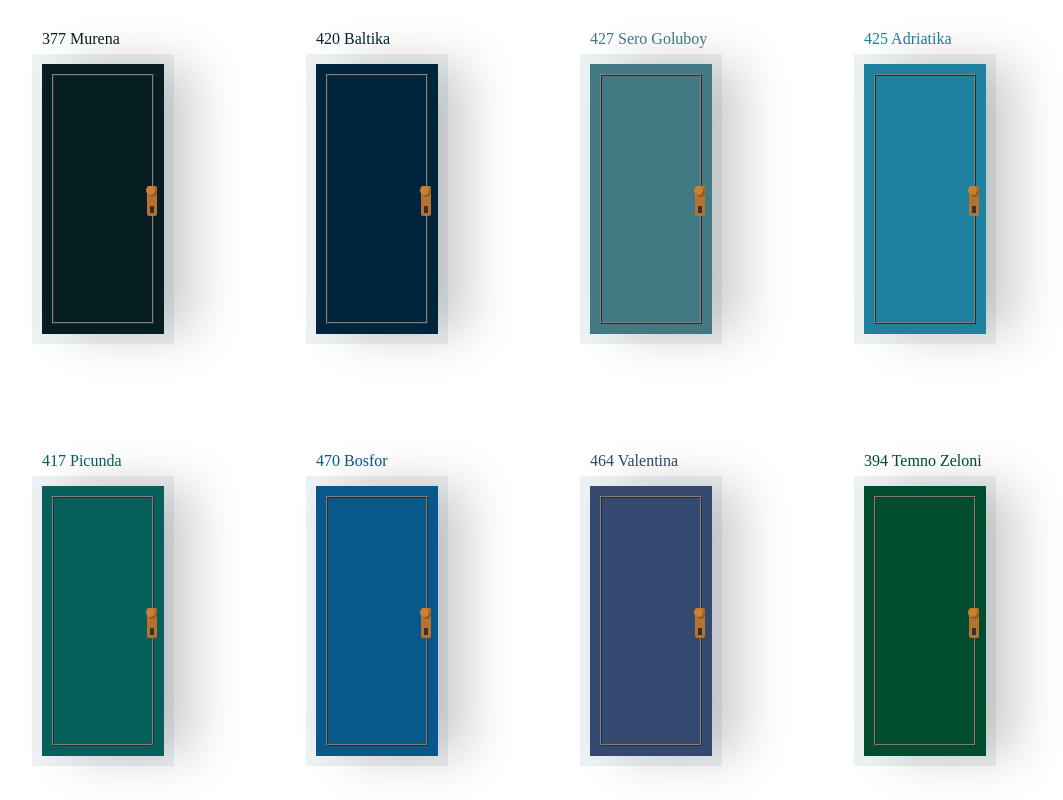
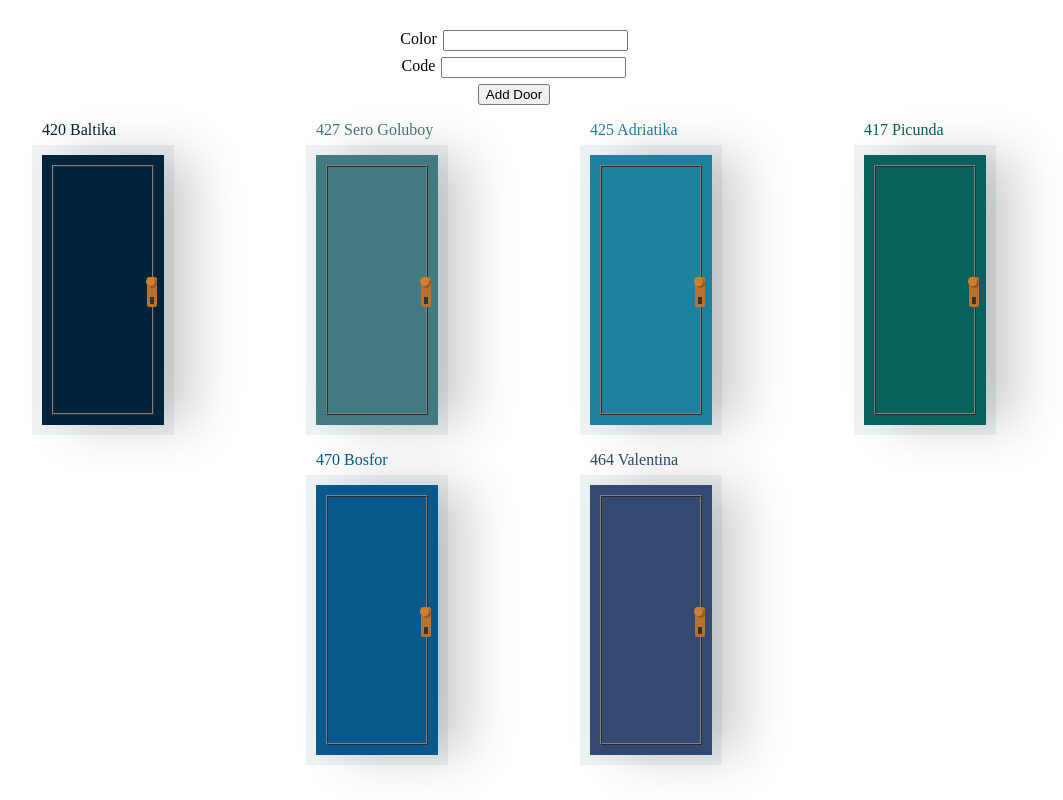
Before and after one commit to narek1993x/door-colors, a React (Vite) app: page / in a window 1280 px wide. Shown: the top 800 px of the page, without its empty margins (126-1189 px from the left). Built offline with nearby package versions, Linux system fonts and the light colour scheme.

Commit message:
Add ability to create new doors

```diff
--- a/src/App.css
+++ b/src/App.css
@@ -5,14 +5,25 @@
 }
 
 .doors {
-  --gap: 152px;
   display: flex;
   justify-content: center;
   flex-wrap: wrap;
-  margin: calc(-1 * var(--gap)) 0 0 calc(-1 * var(--gap));
-  width: calc(100% + var(--gap));
+  width: 100%;
+  gap: 60px 152px;
 }
 
-.doors > * {
-  margin: var(--gap) 0 0 var(--gap);
+.create-door {
+  display: flex;
+  flex-direction: column;
+  align-items: center;
+  margin-bottom: 16px;
 }
+
+.create-door-input {
+  display: flex;
+  margin-bottom: 6px;
+}
+
+.create-door-input label {
+  margin-right: 6px;
+}
--- a/src/App.tsx
+++ b/src/App.tsx
@@ -1,19 +1,43 @@
+import * as React from "react";
 import { Door } from "./components/Door";
 import "./App.css";
 
 function App() {
+  const [doors, setDoors] = React.useState([
+    { color: "#00243C", code: "420 Baltika" },
+    { color: "#437983", code: "427 Sero Goluboy" },
+    { color: "#1E819E", code: "425 Adriatika" },
+    { color: "#08605D", code: "417 Picunda" },
+    { color: "#08588C", code: "470 Bosfor" },
+    { color: "#34496F", code: "464 Valentina" },
+  ]);
+  const [newDoor, setNewDoor] = React.useState({ color: "", code: ""});
+
+
+  const handleNewDoor = (event) => {
+    setNewDoor(oldDoor => ({ ...oldDoor, [event.target.name]: event.target.value}));
+  }
+
+  const handleAddDoor = () => {
+    setDoors(oldDoors => ([newDoor, ...oldDoors]));
+    setNewDoor({ color: "", code: ""});
+  }
+
   return (
     <div className="App">
+      <div className="create-door">
+        <div className="create-door-input">
+          <label for="color">Color</label>
+          <input type="string" value={newDoor.color} name="color" id="color" onChange={handleNewDoor} />
+        </div>
+        <div className="create-door-input">
+          <label for="code">Code</label>
+          <input type="string" value={newDoor.code} name="code" id="code" onChange={handleNewDoor} />
+        </div>
+        <button onClick={handleAddDoor}>Add Door</button>
+      </div>
       <div className="doors">
-        <Door color="#061E22" code="377 Murena" />
-        <Door color="#00243C" code="420 Baltika" />
-        <Door color="#437983" code="427 Sero Goluboy" />
-        <Door color="#1E819E" code="425 Adriatika" />
-        <Door color="#08605D" code="417 Picunda" />
-        <Door color="#08588C" code="470 Bosfor" />
-        <Door color="#34496F" code="464 Valentina" />
-        <Door color="#004C2E" code="394 Temno Zeloni" />
-        <Door color="#041E1F" code="307 Zeloni Sad" />
+        {doors.map(door =><Door key={door.code} color={door.color} code={door.code} /> )}
       </div>
     </div>
   );
```
